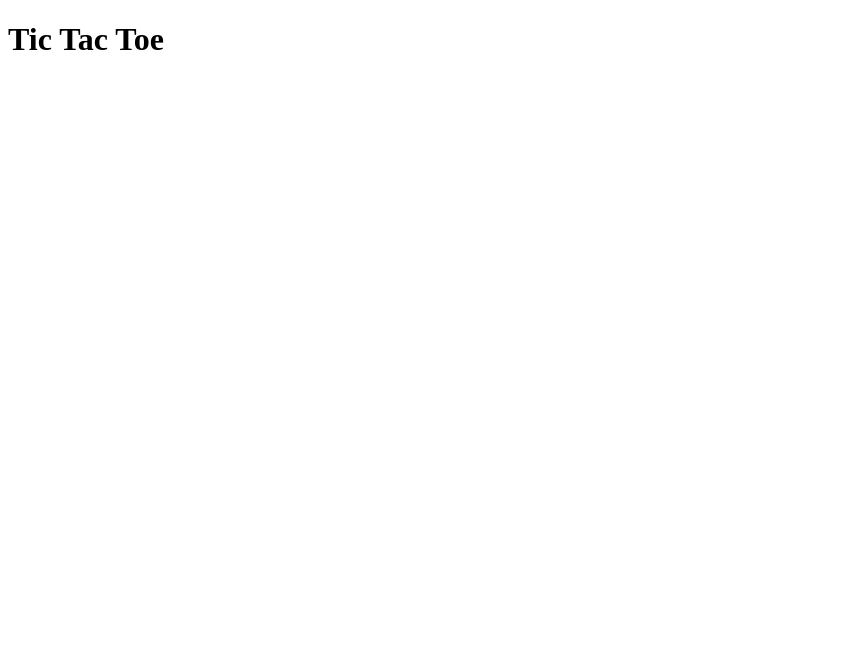
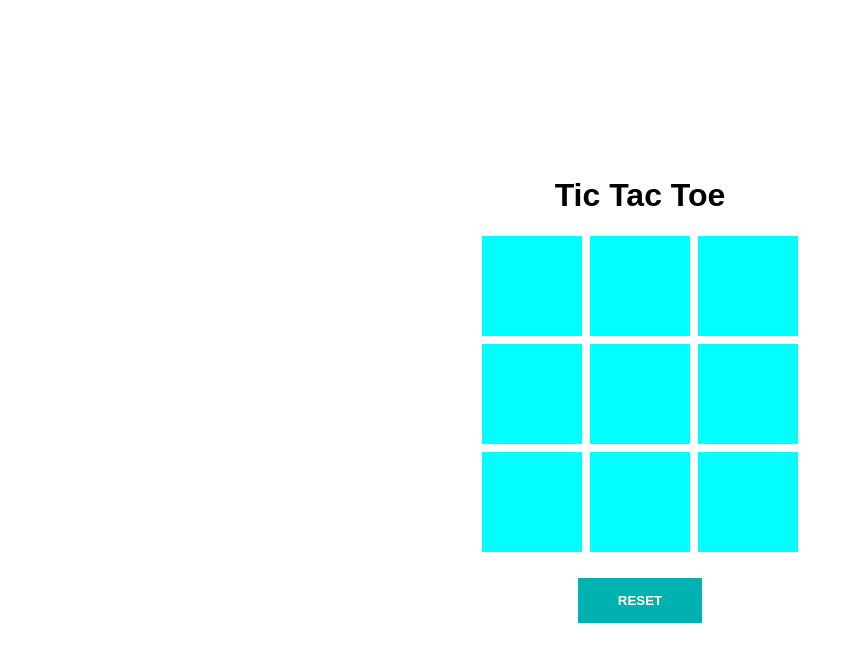
Before and after one commit to victor-portella/Tic-Tac-Toe, a plain HTML site: page index.html in a window 1280 px wide. Shown: the whole page, without its empty margins (0-853 px from the left). Drawn offline with Linux system fonts and the light colour scheme.

Commit message:
Adição de atributos de estilo e ajustes html

```diff
--- a/index.html
+++ b/index.html
@@ -11,6 +11,8 @@
 
 <body>
     <h1>Tic Tac Toe</h1>
+
+    <div class="stage">
 
         <div>
             <div id="1" class="square"></div>
@@ -29,6 +31,10 @@
             <div id="8" class="square"></div>
             <div id="9" class="square"></div>
         </div>
+
+    </div>
+
+    <button id="reset_btn">RESET</button>
 </body>
 
 </html>
--- a/style.css
+++ b/style.css
@@ -0,0 +1,37 @@
+* {
+    margin: 0;
+    padding: 0;
+    box-sizing: border-box;
+}
+
+body {
+    height: 100vh;
+    text-align: center;
+    display: flex;
+    align-items: center;
+    justify-content: center;
+    flex-direction: column;
+}
+
+h1 {
+    font-family: Arial, Helvetica, sans-serif;
+    padding-bottom: 20px;
+}
+
+.square {
+    width: 100px;
+    height: 100px;
+    margin: 2px;
+    background-color: aqua;
+    display: inline-block;
+}
+
+#reset_btn {
+    padding: 15px 40px;
+    margin-top: 20px;
+    border: none;
+    background-color: rgb(0, 177, 177);
+    color: white;
+    font-weight: bold;
+    cursor: pointer;
+}
```
Lines whose indentation alone changed are shown as unchanged.
